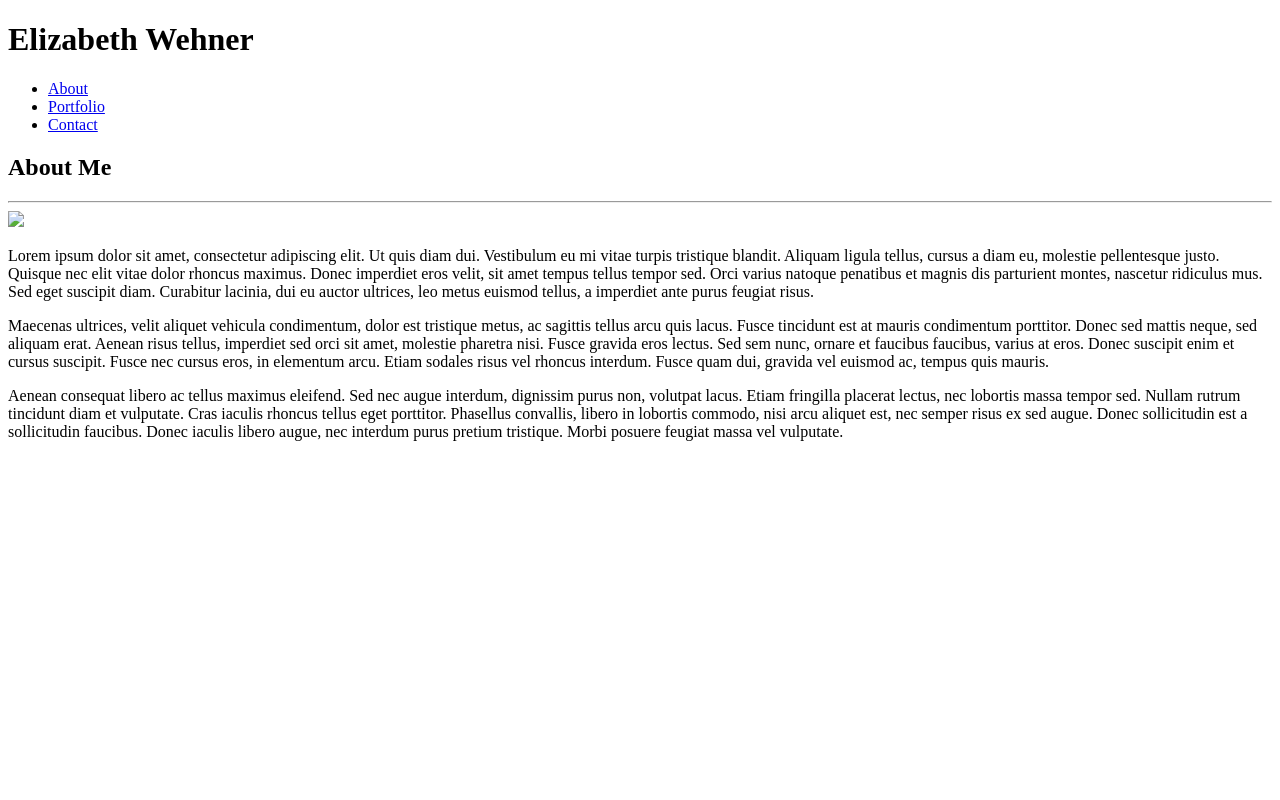
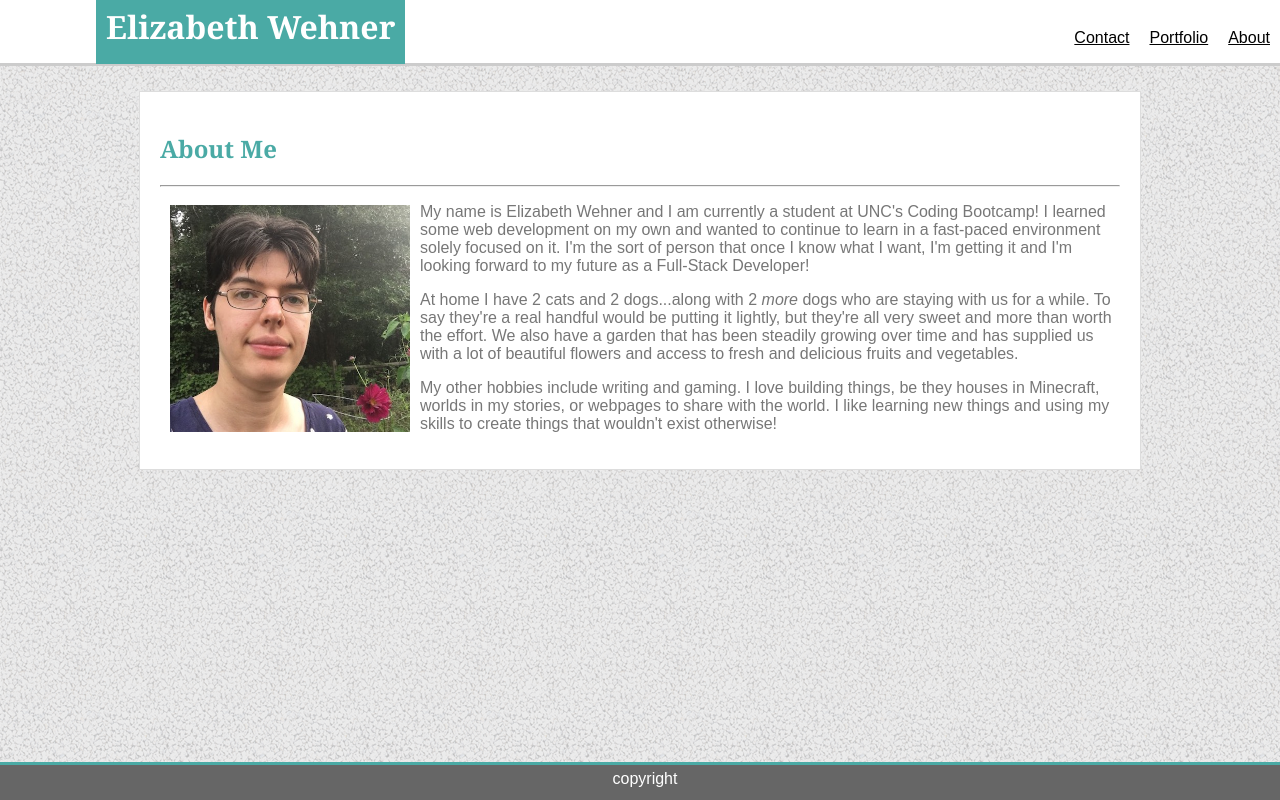
Before and after one commit to eawehner/eawehner.github.io, a plain HTML site: page index.html in a window 1280 px wide. Drawn offline with Linux system fonts and the light colour scheme.

Commit message:
backup save of work-in-progress

```diff
--- /dev/null
+++ b/assets/css/style.css
@@ -0,0 +1,107 @@
+body {
+    background: url("../images/gravel.png");
+    color: #777777;
+    font-family: 'Arial', 'Helvetica Neue', Helvetica, sans-serif;
+    margin: 0px;
+    padding: 0px;
+}
+
+h1 {
+    color: white;
+    background-color: #4aaaa5;
+    height: 54px;
+    padding: 5px 10px 5px 10px;
+    margin: 0px;
+    display: inline;
+    position: absolute;
+    top: 0px;
+    left: 96px;
+    font-family: 'Georgia', Times, 'Times New Roman', serif;
+    text-align: center;
+}
+
+h2 {
+    color: #4aaaa5;
+    font-family: 'Georgia', Times, 'Times New Roman', serif;
+}
+
+a {
+    color: #000000;
+}
+
+a:hover, a:active {
+    color: #4aaaa5;
+}
+
+a:visited {
+    color: #000000;
+}
+
+ul {
+    list-style-type: none;
+}
+
+.content {
+    background-color: #ffffff;
+    width: 960px;
+    margin: auto;
+    padding: 20px;
+    border: solid 1px #dddddd;
+}
+
+li {
+    margin: 5px;
+    padding: 5px;
+    display: inline;
+    float: right;
+}
+
+div.navigation {
+    background-color: #ffffff;
+    height: 60px;
+    width: 100%;
+    top: 0px;
+    border-bottom: solid 3px #cccccc;
+    border-top: solid 3px #ffffff;
+    margin-bottom: 25px;
+}
+
+img#photo {
+    float: left;
+    margin: 10px;
+    height: 25%;
+    width: 25%;
+}
+
+input[type=text] {
+    padding: 5px;
+    margin: 5px;
+    width: 98%;
+}
+
+textarea {
+    padding: 5px;
+    margin: 5px;
+    width: 98%;
+    height: 150px;
+    border-color: #ccc;
+}
+
+input[type=submit] {
+    color: #ffffff;
+    background-color: #4aaaa5;
+    margin: 5px;
+    padding: 10px;
+}
+
+.footer {
+    color: #ffffff;
+    text-align: center;
+    background-color: #666666;
+    height: 25px;
+    width: 100%;
+    border-top: solid 3px #4aaaa5;
+    padding: 5px;
+    position: fixed;
+    bottom: 0px;
+}
--- a/index.html
+++ b/index.html
@@ -10,7 +10,7 @@
         <h1>Elizabeth Wehner</h1>
 
         <ul>
-            <li><a href="about.html">About</a></li>
+            <li><a href="index.html">About</a></li>
             <li><a href="portfolio.html">Portfolio</a></li>
             <li><a href="contact.html">Contact</a></li>
         </ul>
@@ -25,12 +25,16 @@
 
         <img id="photo" src="assets/images/IMG_1713.jpg">
 
-            <p>Lorem ipsum dolor sit amet, consectetur adipiscing elit. Ut quis diam dui. Vestibulum eu mi vitae turpis tristique blandit. Aliquam ligula tellus, cursus a diam eu, molestie pellentesque justo. Quisque nec elit vitae dolor rhoncus maximus. Donec imperdiet eros velit, sit amet tempus tellus tempor sed. Orci varius natoque penatibus et magnis dis parturient montes, nascetur ridiculus mus. Sed eget suscipit diam. Curabitur lacinia, dui eu auctor ultrices, leo metus euismod tellus, a imperdiet ante purus feugiat risus.</p>
+            <p>My name is Elizabeth Wehner and I am currently a student at UNC's Coding Bootcamp! I learned some web development on my own and wanted to continue to learn in a fast-paced environment solely focused on it. I'm the sort of person that once I know what I want, I'm getting it and I'm looking forward to my future as a Full-Stack Developer!</p>
 
-            <p>Maecenas ultrices, velit aliquet vehicula condimentum, dolor est tristique metus, ac sagittis tellus arcu quis lacus. Fusce tincidunt est at mauris condimentum porttitor. Donec sed mattis neque, sed aliquam erat. Aenean risus tellus, imperdiet sed orci sit amet, molestie pharetra nisi. Fusce gravida eros lectus. Sed sem nunc, ornare et faucibus faucibus, varius at eros. Donec suscipit enim et cursus suscipit. Fusce nec cursus eros, in elementum arcu. Etiam sodales risus vel rhoncus interdum. Fusce quam dui, gravida vel euismod ac, tempus quis mauris.</p>
+            <p>At home I have 2 cats and 2 dogs...along with 2 <i>more</i> dogs who are staying with us for a while. To say they're a real handful would be putting it lightly, but they're all very sweet and more than worth the effort. We also have a garden that has been steadily growing over time and has supplied us with a lot of beautiful flowers and access to fresh and delicious fruits and vegetables.</p>
 
-            <p>Aenean consequat libero ac tellus maximus eleifend. Sed nec augue interdum, dignissim purus non, volutpat lacus. Etiam fringilla placerat lectus, nec lobortis massa tempor sed. Nullam rutrum tincidunt diam et vulputate. Cras iaculis rhoncus tellus eget porttitor. Phasellus convallis, libero in lobortis commodo, nisi arcu aliquet est, nec semper risus ex sed augue. Donec sollicitudin est a sollicitudin faucibus. Donec iaculis libero augue, nec interdum purus pretium tristique. Morbi posuere feugiat massa vel vulputate.</p>
+            <p>My other hobbies include writing and gaming. I love building things, be they houses in Minecraft, worlds in my stories, or webpages to share with the world. I like learning new things and using my skills to create things that wouldn't exist otherwise!</p>
 
+    </div>
+
+    <div class="footer">
+            copyright
     </div>
 
 </body>
```
Also changed, not shown: contact.html (added, +45 -0 lines), portfolio.html (added, +35 -0 lines), assets/images/IMG_1713.jpg (added), assets/images/gravel.png (added), assets/images/leaves.png (added), 3 other files.
